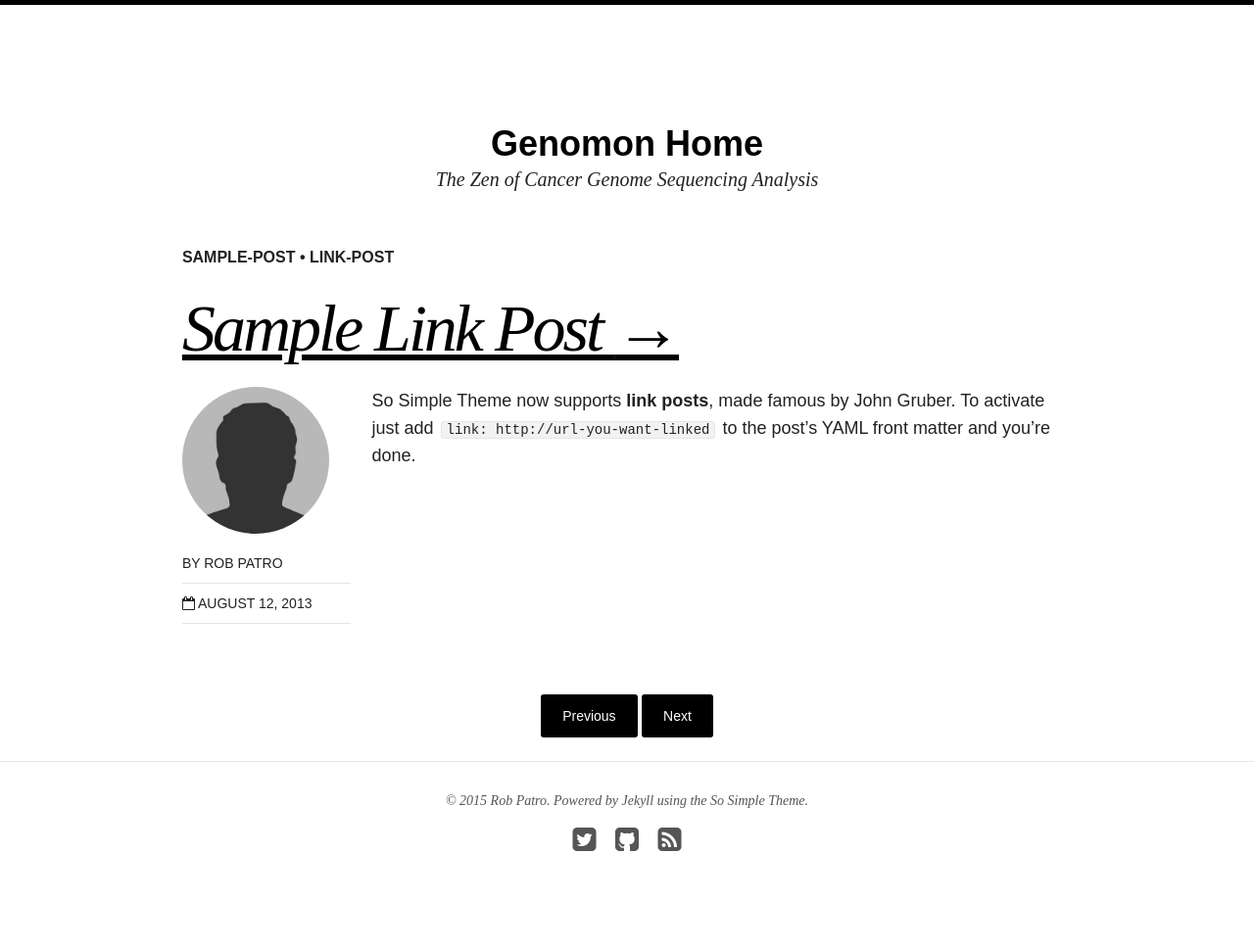
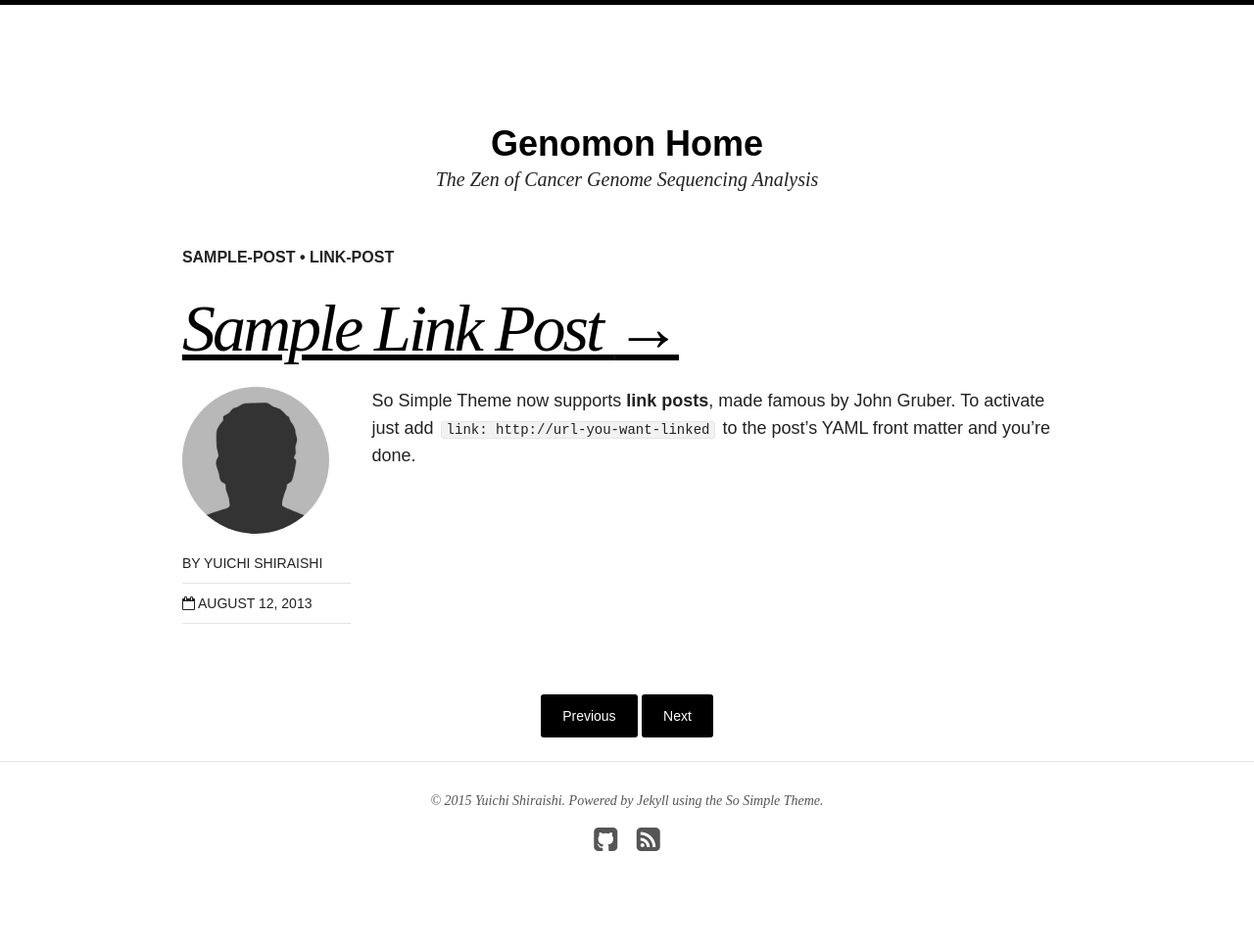
Before and after one commit to Genomon-Project/Genomon-Pages, a Jekyll site: the page built from _posts/articles/2013-08-12-sample-link-post.md, in a window 1280 px wide. Shown: the whole page at 98% size. Built offline with Jekyll 4.4.1, drawn with Linux system fonts in a browser that asks for light colours; nearby versions of some CDN libraries.

Commit message:
modify about

```diff
--- a/_config.yml
+++ b/_config.yml
@@ -36,13 +36,13 @@ exclude: ["lib", "config.rb", "Capfile", "config", "log", "Rakefile", "Rakefile.
 
 # Site owner
 owner:
-  name: Rob Patro
+  name: Yuichi Shiraishi
   avatar: bio-photo.jpg
   email: you@email.com
   disqus-shortname:
-  twitter: nomad421 #username
+  twitter: #username
   facebook: #username
-  github: COMBINE-lab #username
+  github: Genomon-Project #username
   stackexchange: #http://stackoverflow.com/users/123456/username
   linkedin: #username
   instagram: #username
```
Also changed, not shown: index.md (+1 -1 lines).
